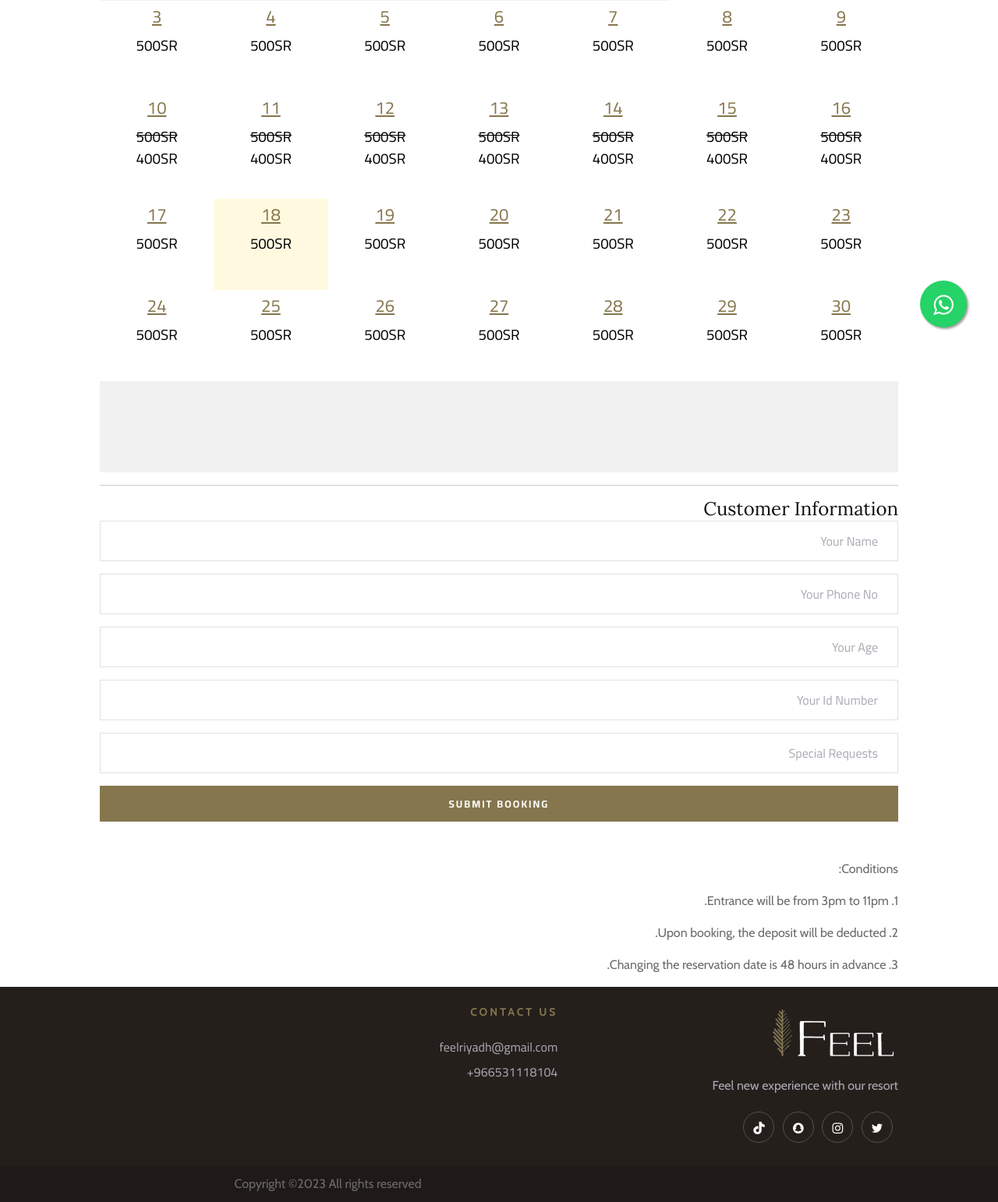
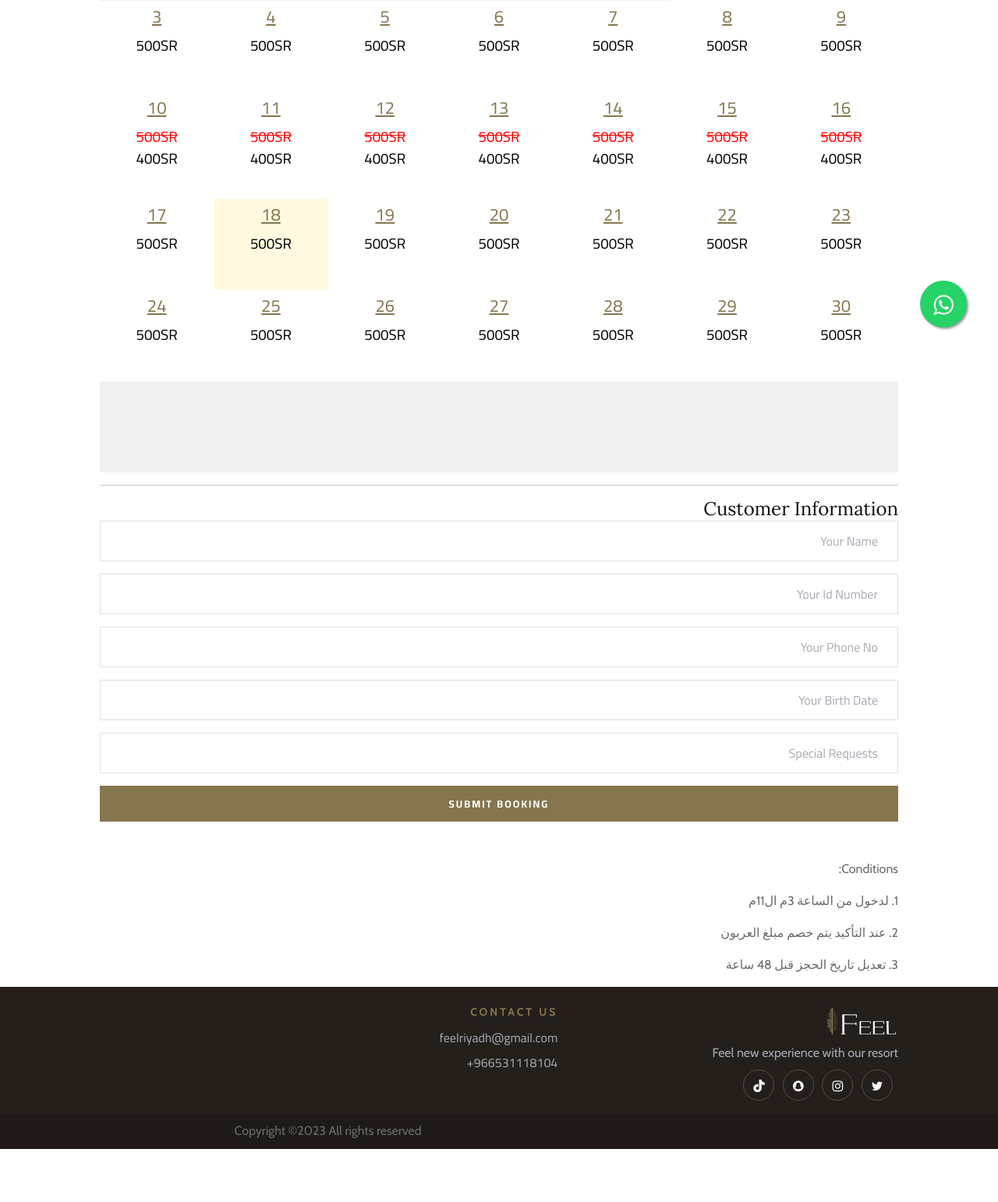
Before and after one commit to prashantgabu-e/resort-booking, a Django app: page /cal/1/ in a window 1280 px wide. Shown: the part 340-1882 px from the top of the page at 78% size. After the commit the page ends 1814 px from the top, so only its background shows below. Run offline with Django 4.2, Linux system fonts and the light colour scheme; data comes from the database, SQL or seed files in the repository; some libraries are stand-ins or nearby versions.

Commit message:
Updated changes

```diff
--- a/booking/admin.py
+++ b/booking/admin.py
@@ -41,9 +41,11 @@ class RoomBookingAdmin(ExportActionModelAdmin):
 admin.site.register(BannerImage)
 admin.site.register(Congratulation)
 admin.site.register(RoomBanner)
-admin.site.register(ContactUsBanner)
 admin.site.register(ContactDetails)
-admin.site.register(ContactForm)
 admin.site.register(RoomFeature, RoomFeatureAdmin)
 admin.site.register(Room)
 admin.site.register(RoomPrice)
+admin.site.register(BookingConditon)
+
+# admin.site.register(ContactForm)
+# admin.site.register(ContactUsBanner)
--- a/booking/models.py
+++ b/booking/models.py
@@ -192,7 +192,7 @@ class RoomBooking(models.Model):
     total_price = models.DecimalField(max_digits=20, decimal_places=2)
     name = models.CharField(max_length=100, null=True, blank=True)
     number = models.CharField(max_length=20, null=True, blank=True)
-    age = models.SmallIntegerField(default=0)
+    birth_date = models.DateField(null=True, blank=True)
     id_number = models.CharField(max_length=20, null=True)
     special_requests = models.TextField(null=True)
 
@@ -228,3 +228,17 @@ class RoomBooking(models.Model):
             self.booking_id = new_booking_id
 
         super().save(*args, **kwargs)
+
+
+class BookingConditon(models.Model):
+    condition = models.TextField()
+    condition_arabic = models.TextField()
+    sequence = models.SmallIntegerField(default=0)
+
+    class Meta:
+        ordering = ["sequence"]
+        verbose_name = _('Booking Conditions')
+        verbose_name_plural = _('Booking Conditions')
+
+    def __str__(self) -> str:
+        return self.condition
--- a/booking/views.py
+++ b/booking/views.py
@@ -87,7 +87,8 @@ def calendar(request, pk):
             room_price_list.append(room_price_data)
     context = {
         "room_prices": room_price_list,
-        "room_id": pk
+        "room_id": pk,
+        "condition": BookingConditon.objects.all()
     }
     return render(request, "calendar.html", context)
 
@@ -102,8 +103,8 @@ def restroom(request):
         # Process the form data and create a RoomBooking object
         name = request.POST.get("name")
         number = request.POST.get("phone_number")
-        age = request.POST.get("age", 0)
-        age = age if age.isnumeric() else 0
+        birth_date = request.POST.get("birth_date")
+        birth_date = birth_date if birth_date else None
         id_number = request.POST.get("id_number")
         special_requests = request.POST.get("special_requests")
 
@@ -114,7 +115,7 @@ def restroom(request):
         room_booking = RoomBooking(
             name=name,
             number=number,
-            age=age,
+            birth_date=birth_date,
             id_number=id_number,
             special_requests=special_requests,
             selected_date=parse(selected_dates),
@@ -126,7 +127,7 @@ def restroom(request):
         room_booking.save()
 
         subject = "New Booking Request"
-        message = f"Booking ID: #{room_booking.booking_id} \n\nCustomer Details: \nName: {name}\nPhone number: {number}\nAge: {room_booking.age} \n\nBooking Date: {room_booking.booking_date}\nCheck In: {room_booking.selected_date.date()}\nPrice: {room_booking.total_price}\n\nId Number: {room_booking.id_number}\nSpecial Requests: {room_booking.special_requests}"
+        message = f"Booking ID: #{room_booking.booking_id} \n\nCustomer Details: \nName: {name}\nPhone number: {number}\nBirth Date: {room_booking.birth_date} \n\nBooking Date: {room_booking.booking_date}\nCheck In: {room_booking.selected_date.date()}\nPrice: {room_booking.total_price}\n\nId Number: {room_booking.id_number}\nSpecial Requests: {room_booking.special_requests}"
         try:
             send_mail(
                 subject=subject,
--- a/templates/booking_list.html
+++ b/templates/booking_list.html
@@ -58,7 +58,7 @@
           <th>{% trans "Booked On" %}</th>
           <th>{% trans "Price" %}</th>
           <th>{% trans "Name" %}</th>
-          <th>{% trans "Age" %}</th>
+          <th>{% trans "Birth Date" %}</th>
           <th>{% trans "Phone Number" %}</th>
         </tr>
       </thead>
@@ -70,7 +70,7 @@
           <td>{{ booking.booking_date }}</td>
           <td>{{ booking.total_price }}</td>
           <td>{{ booking.name }}</td>
-          <td>{{ booking.age }}</td>
+          <td>{{ booking.birth_date }}</td>
           <td>{{ booking.number }}</td>
         </tr>
         {% endfor %}
--- a/templates/calendar.html
+++ b/templates/calendar.html
@@ -68,6 +68,11 @@
   .fc-daygrid-day-events {
     text-align: center;
   }
+
+  .fc-event-main s{
+    color: red;
+    text-decoration: line-through;
+  }
 </style>
 
 <section style="margin-top:100px;">
@@ -94,15 +99,15 @@
               </div>
 
               <div class="col-lg-12">
+                <input type="text" name="id_number" placeholder="{% trans 'Your Id Number' %}" class="mb-3">
+              </div>
+
+              <div class="col-lg-12">
                 <input type="tel" name="phone_number" placeholder="{% trans 'Your Phone No'%}" class="mb-3" required>
               </div>
 
               <div class="col-lg-12">
-                <input type="text" name="age" placeholder="{% trans 'Your Age' %}" class="mb-3">
-              </div>
-
-              <div class="col-lg-12">
-                <input type="text" name="id_number" placeholder="{% trans 'Your Id Number' %}" class="mb-3" required>
+                <input type="text" onfocus="(this.type='date')" onblur="(this.type='text')" name="birth_date" placeholder="{% trans 'Your Birth Date' %}" class="mb-3">
               </div>
 
               <div class="col-lg-12">
@@ -120,15 +125,11 @@
           <p>
             {% trans "Conditions" %}:
           </p>
-          <p>
-            {% trans "1. Entrance will be from 3pm to 11pm." %}
-          </p>
-          <p>
-            {% trans "2. Upon booking, the deposit will be deducted." %}
-          </p>
-          <p>
-            {% trans "3. Changing the reservation date is 48 hours in advance." %}
-          </p>
+          {% for item in condition %}
+            <p>
+              {{item.sequence}}. {% if '/en/' in request.path %}{{item.condition}}{% else %}{{item.condition_arabic}}{% endif %}
+            </p>
+          {% endfor %}
         </div>
       </div>
 
--- a/templates/congratulations.html
+++ b/templates/congratulations.html
@@ -60,6 +60,7 @@
                   <td>{% trans "Booked On" %}</td>
                   <td>{{ booking.booking_date }}</td>
                 </tr>
+                {% comment %}
                   <tr>
                     <td>{% trans "Details" %}</td>
                     {% if "en" in request.path %}
@@ -68,6 +69,7 @@
                     <td>{{ booking.room.name_arabic }} and {{ booking.room.allow_people }} {% trans "people" %}</td>
                     {% endif %}
                   </tr>
+                {% endcomment %}
                 <tr>
                   <td>{% trans "Price" %}</td>
                   <td>{{ booking.total_price }} {% trans "SR" %}</td>
--- a/templates/includes/footer.html
+++ b/templates/includes/footer.html
@@ -5,16 +5,16 @@
     <div class="footer-text pt-4 pb-0">
       <div class="row">
         <div class="col-lg-4">
-          <div class="ft-about">
-            <div class="logo">
+          <div class="ft-about mb-3">
+            <div class="logo py-0 mb-2">
               <a href="{% url 'home-page' %}">
-                <img src="{% static 'img/footer-logo.png' %}" alt="" />
+                <img src="{% static 'img/footer-logo.png' %}" alt="" height="40" />
               </a>
             </div>
-            <p>
+            <p class="py-0 mb-2">
               {% trans "Feel new experience with our resort" %}
             </p>
-            <div class="fa-social">
+            <div class="fa-social py-0">
               {% if contact_details_obj.facebook %}
                 <a href="{{contact_details_obj.facebook}}" target="_blank"><i class="fa fa-facebook"></i></a>
               {% endif %}
@@ -37,8 +37,8 @@
           </div>
         </div>
         <div class="col-lg-3 offset-lg-1">
-          <div class="ft-contact">
-            <h6>{% trans "Contact Us" %}</h6>
+          <div class="ft-contact mb-3">
+            <h6 class="py-0 mb-2">{% trans "Contact Us" %}</h6>
             <ul>
               <li>feelriyadh@gmail.com</li>
               {% if '/en/' in request.path %}
```
Also changed, not shown: booking/migrations/0012_remove_roombooking_age_roombooking_birth_date.py (added), booking/migrations/0013_bookingconditon.py (added), db.sqlite3, locale/ar/LC_MESSAGES/django.po, locale/en/LC_MESSAGES/django.po, 1 other file. Lines whose indentation alone changed are shown as unchanged.
